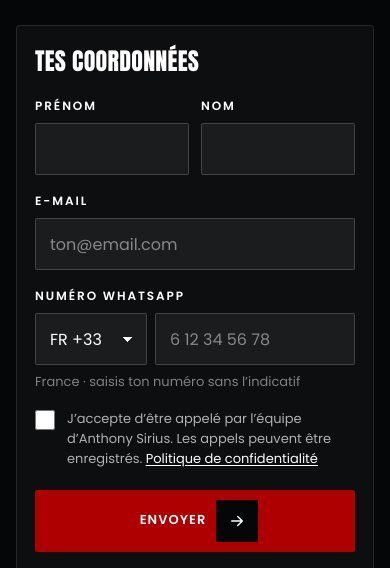
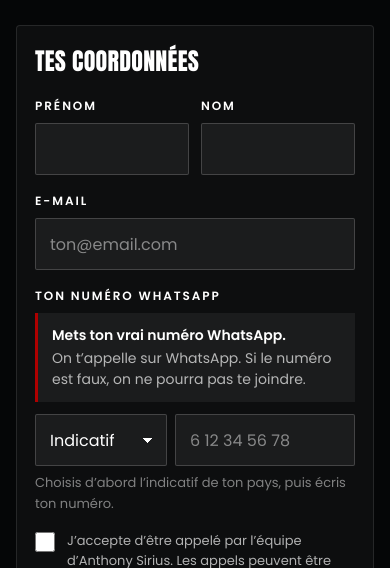
Before and after one commit to Jokecross/page-reservation, a plain HTML site: page index.html in a window 390 px wide. Shown: the part 275-843 px from the top of the page. Drawn offline with Linux system fonts and the light colour scheme.

Commit message:
Réservation Skool : indicatif obligatoire, numéro contrôlé, message « vrai numéro WhatsApp »
Co-Authored-By: Claude Fable 5.2 <noreply@anthropic.com>

```diff
--- a/index.html
+++ b/index.html
@@ -74,7 +74,10 @@ form{margin-top:20px}
 .saisie:focus{outline:none;border-color:var(--blanc);box-shadow:inset 3px 0 0 var(--rouge)}
 .saisie.invalide{border-color:var(--rouge);box-shadow:inset 3px 0 0 var(--rouge)}
 .saisie:-webkit-autofill{-webkit-text-fill-color:var(--blanc);box-shadow:0 0 0 1000px #111214 inset}
-.tel{display:grid;grid-template-columns:112px minmax(0,1fr);gap:8px}
+.tel{display:grid;grid-template-columns:132px minmax(0,1fr);gap:8px}
+.whatsapp{margin:0 0 12px;padding:12px 14px;border-left:3px solid var(--rouge);background:var(--surface-2);font-size:14px;line-height:1.5;color:var(--texte-2)}
+.whatsapp b{display:block;margin-bottom:2px;color:var(--blanc);font-weight:600}
+.indice.ok{color:var(--blanc)}
 select.saisie{cursor:pointer;padding-right:30px;
   background-image:linear-gradient(45deg,transparent 50%,var(--blanc) 50%),linear-gradient(135deg,var(--blanc) 50%,transparent 50%);
   background-position:calc(100% - 18px) 23px,calc(100% - 13px) 23px;background-size:5px 5px;background-repeat:no-repeat}
@@ -145,10 +148,11 @@ select.saisie option{background:var(--noir)}
         <input class="saisie" type="email" id="email" autocomplete="email" inputmode="email" maxlength="160" placeholder="ton@email.com" required>
       </div>
       <div class="champ">
-        <label for="phone">Numéro WhatsApp</label>
+        <label for="phone">Ton numéro WhatsApp</label>
+        <p class="whatsapp" id="telAide"><b>Mets ton vrai numéro WhatsApp.</b>On t’appelle sur WhatsApp. Si le numéro est faux, on ne pourra pas te joindre.</p>
         <div class="tel">
-          <select class="saisie" id="country" aria-label="Indicatif du pays"></select>
-          <input class="saisie" type="tel" id="phone" autocomplete="tel-national" inputmode="tel" placeholder="6 12 34 56 78" maxlength="20" required>
+          <select class="saisie" id="country" aria-label="Indicatif de ton pays (obligatoire)" required></select>
+          <input class="saisie" type="tel" id="phone" autocomplete="tel-national" inputmode="tel" placeholder="6 12 34 56 78" maxlength="20" aria-describedby="telAide telApercu" required>
         </div>
         <p class="indice" id="telApercu"></p>
       </div>
@@ -239,7 +243,11 @@ var PAYS = [
 ];
 var ZERO_GARDE = ['225', '39'];
 function versE164(indicatif, brut){
-  var chiffres = String(brut).replace(/\D/g, '');
+  if (!indicatif) return '';
+  var texte = String(brut).trim(), chiffres = texte.replace(/\D/g, '');
+  /* Il a retapé l'indicatif (+33 6…, 0033 6…) : on ne le compte pas deux fois. */
+  if (/^\+/.test(texte) && chiffres.indexOf(indicatif) === 0) chiffres = chiffres.slice(String(indicatif).length);
+  else if (chiffres.indexOf('00' + indicatif) === 0) chiffres = chiffres.slice(2 + String(indicatif).length);
   if (ZERO_GARDE.indexOf(String(indicatif)) === -1) chiffres = chiffres.replace(/^0+/, '');
   return chiffres ? '+' + indicatif + chiffres : '';
 }
@@ -251,18 +259,35 @@ function versE164(indicatif, brut){
 
   /* ---------------- Le téléphone ---------------- */
   var sel = $('country'), tel = $('phone');
+  /* Aucun pays choisi d'avance : il doit choisir son indicatif lui-même. */
+  var vide = document.createElement('option');
+  vide.value = ''; vide.textContent = 'Indicatif'; vide.setAttribute('data-pays', '');
+  sel.appendChild(vide);
   PAYS.forEach(function(p){
     var o = document.createElement('option');
     o.value = p[2]; o.textContent = p[0] + ' +' + p[2]; o.setAttribute('data-pays', p[1]);
     sel.appendChild(o);
   });
-  sel.value = '33';
+  sel.value = '';
   function e164(){ return versE164(sel.value, tel.value); }
+  /* Le numéro sans l'indicatif. En France : 9 chiffres (le 0 du début retiré). */
+  function telValide(){
+    if (!sel.value) return false;
+    var national = e164().slice(1 + sel.value.length);
+    if (sel.value === '33') return /^[1-9]\d{8}$/.test(national);
+    return national.length >= 6 && national.length <= 13;
+  }
   function majApercu(){
-    var o = sel.options[sel.selectedIndex], n = e164();
-    $('telApercu').textContent = (o ? o.getAttribute('data-pays') : '') + ' · ' + (n || 'saisis ton numéro sans l’indicatif');
+    var o = sel.options[sel.selectedIndex], n = e164(), ap = $('telApercu');
+    ap.classList.toggle('ok', telValide());
+    if (!sel.value) ap.textContent = 'Choisis d’abord l’indicatif de ton pays, puis écris ton numéro.';
+    else if (!n) ap.textContent = o.getAttribute('data-pays') + ' (+' + sel.value + ') · écris ton numéro';
+    else if (!telValide()) ap.textContent = n + ' · ce numéro semble incomplet';
+    else ap.textContent = 'On t’appellera sur WhatsApp au ' + n + ' (' + o.getAttribute('data-pays') + '). Vérifie-le.';
   }
-  sel.addEventListener('change', majApercu); tel.addEventListener('input', majApercu); majApercu();
+  sel.addEventListener('change', function(){ sel.classList.remove('invalide'); $('erreur').hidden = true; majApercu(); });
+  tel.addEventListener('input', function(){ if (telValide()){ tel.classList.remove('invalide'); $('erreur').hidden = true; } majApercu(); });
+  majApercu();
 
   /* ---------------- L'heure de Paris ---------------- */
   function heureParis(){
@@ -305,15 +330,21 @@ function versE164(indicatif, brut){
     if (envoiEnCours) return;
     $('erreur').hidden = true;
     var manque = null;
-    ['firstName', 'lastName', 'email', 'phone'].forEach(function(id){
+    ['firstName', 'lastName', 'email', 'country', 'phone'].forEach(function(id){
       var el = $(id), v = el.value.trim();
       var ok = id === 'email' ? /^[^@\s]+@[^@\s]+\.[^@\s]{2,}$/.test(v)
-             : id === 'phone' ? e164().replace(/\D/g, '').length >= 8
+             : id === 'country' ? v.length > 0
+             : id === 'phone' ? (!sel.value ? v.length > 0 : telValide())
              : v.length > 0;
       el.classList.toggle('invalide', !ok);
       if (!ok && !manque) manque = el;
     });
-    if (manque){ manque.focus(); return montrer('Vérifie les champs en rouge.'); }
+    if (manque){
+      manque.focus();
+      return montrer(manque.id === 'country' ? 'Choisis l’indicatif de ton pays : sans lui, on ne peut pas t’appeler.'
+                   : manque.id === 'phone' ? 'Ton numéro WhatsApp semble faux ou incomplet. Mets ton vrai numéro, sinon on ne pourra pas t’appeler.'
+                   : 'Vérifie les champs en rouge.');
+    }
     if (!$('consent').checked){
       $('consentBloc').classList.add('manque');
       return montrer('Coche la case pour qu’on puisse t’appeler.');
```
